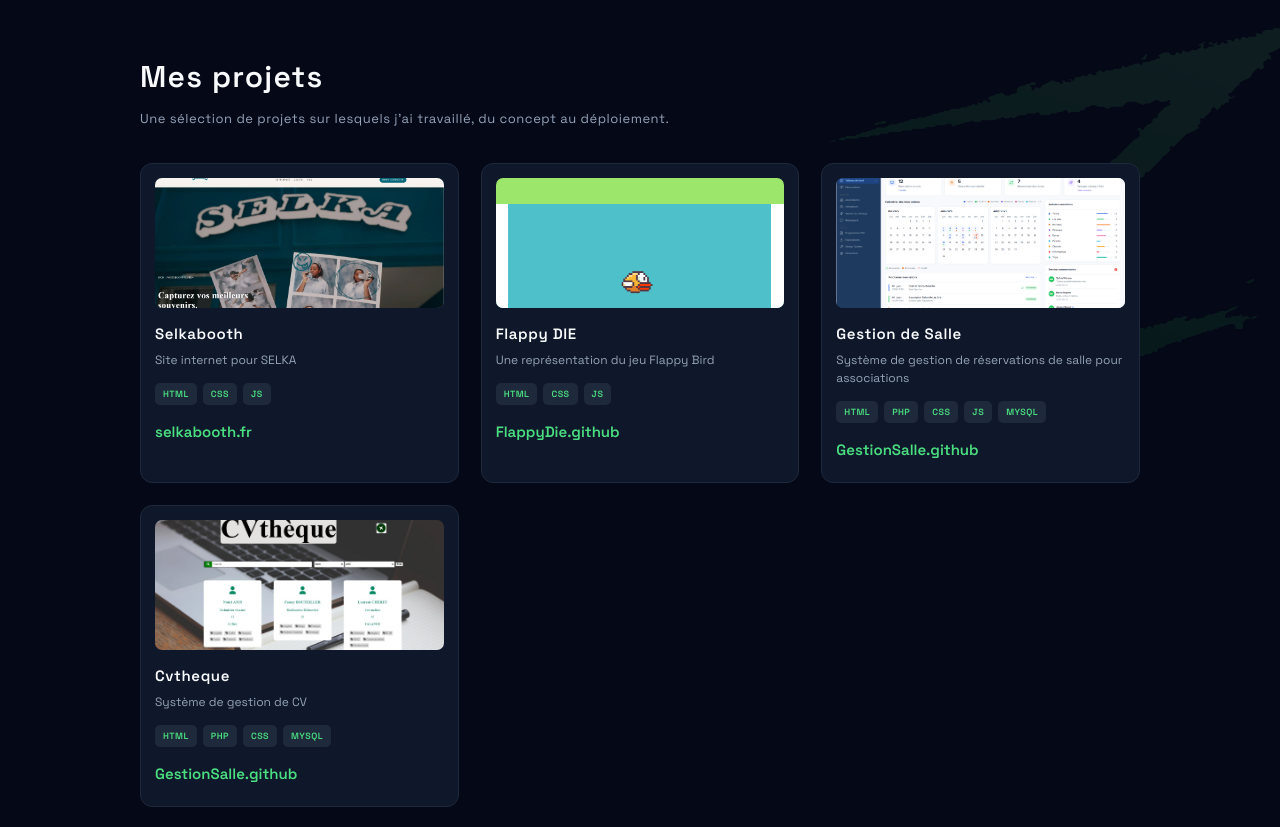
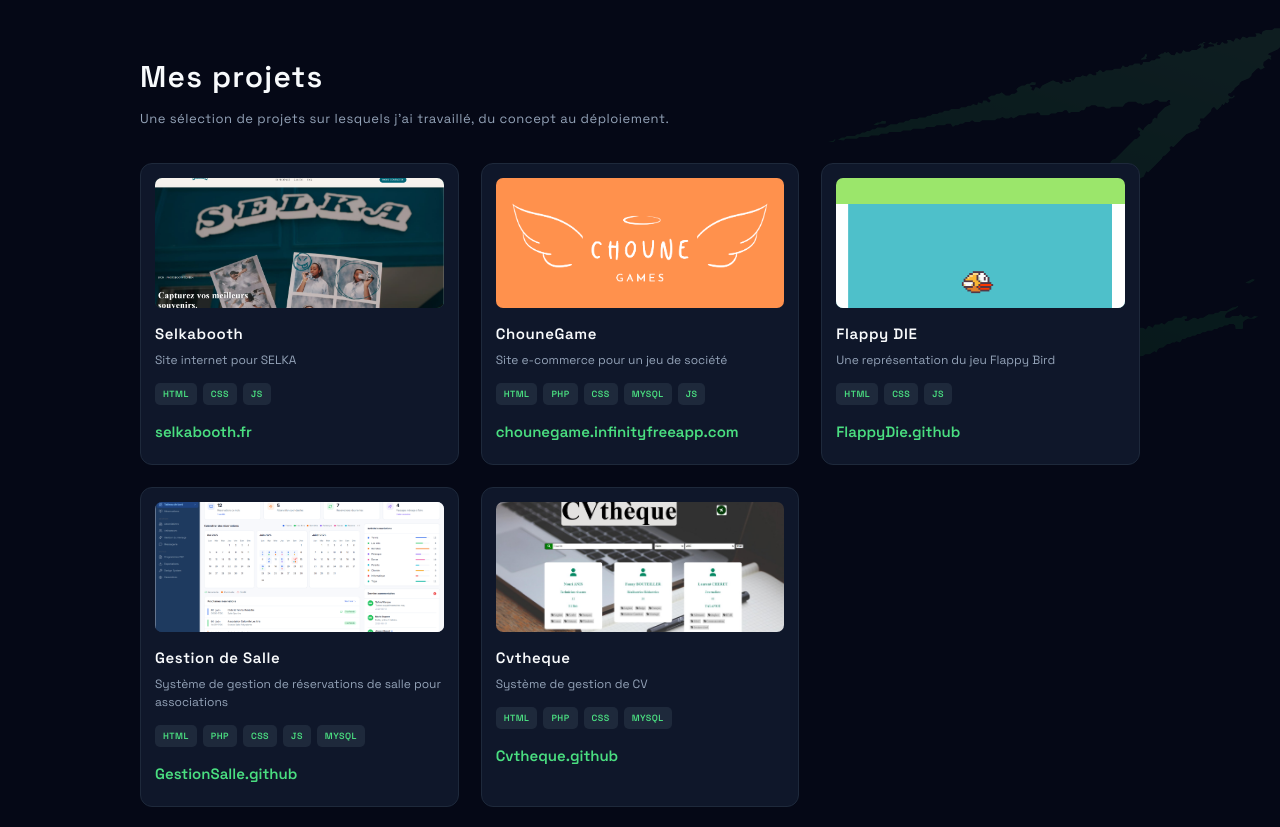
Before and after one commit to DorianLizaga-soro/PorteFolio, a plain HTML site: page index.html in a window 1280 px wide. Shown: the part 853-1680 px from the top of the page. Drawn offline with Linux system fonts and the light colour scheme.

Commit message:
ajout du projet chounegame

```diff
--- a/index.html
+++ b/index.html
@@ -71,9 +71,10 @@
     <p class="sub">Une sélection de projets sur lesquels j'ai travaillé, du concept au déploiement.</p>
     <div class="grid">
       <article class="card"><div class="th a">SELKA<img src="assets/images/projets/selkabooth.jpg" alt="SELKA" onerror="this.remove()"></div><h4>Selkabooth</h4><p>Site internet pour SELKA</p><div class="chips"><span>HTML</span><span>CSS</span><span>JS</span></div><a href="https://selkabooth.fr" target="_blank" rel="noopener">selkabooth.fr</a></article>
+      <article class="card"><div class="th d">Cvtheque<img src="assets/images/projets/ChouneGame.jpg" alt="ChouneGame" onerror="this.remove()"></div><h4>ChouneGame</h4><p>Site e-commerce pour un jeu de société</p><div class="chips"><span>HTML</span><span>PHP</span><span>CSS</span><span>MYSQL</span><span>JS</span></div><a href="https://chounegame.infinityfreeapp.com/home" target="_blank" rel="noopener">chounegame.infinityfreeapp.com</a></article>
       <article class="card"><div class="th b">Flappy DIE<img src="assets/images/projets/flappy-die.jpg" alt="Flappy DIE" onerror="this.remove()"></div><h4>Flappy DIE</h4><p>Une représentation du jeu Flappy Bird</p><div class="chips"><span>HTML</span><span>CSS</span><span>JS</span></div><a href="https://dorianlizaga-soro.github.io/FlappyDie/" target="_blank" rel="noopener">FlappyDie.github</a></article>
       <article class="card"><div class="th c">Calendrier<img src="assets/images/projets/gestion-salle.jpg" alt="Calendrier" onerror="this.remove()"></div><h4>Gestion de Salle</h4><p>Système de gestion de réservations de salle pour associations</p><div class="chips"><span>HTML</span><span>PHP</span><span>CSS</span><span>JS</span><span>MYSQL</span></div><a href="https://github.com/DorianLizaga-soro/Gestion_Reservations_Salle" target="_blank" rel="noopener">GestionSalle.github</a></article>
-      <article class="card"><div class="th d">Cvtheque<img src="assets/images/projets/Cvtheque.jpg" alt="Cvtheque" onerror="this.remove()"></div><h4>Cvtheque</h4><p>Système de gestion de CV</p><div class="chips"><span>HTML</span><span>PHP</span><span>CSS</span><span>MYSQL</span></div><a href="https://github.com/DorianLizaga-soro/Gestion_Reservations_Salle" target="_blank" rel="noopener">GestionSalle.github</a></article>
+      <article class="card"><div class="th d">Cvtheque<img src="assets/images/projets/Cvtheque.jpg" alt="Cvtheque" onerror="this.remove()"></div><h4>Cvtheque</h4><p>Système de gestion de CV</p><div class="chips"><span>HTML</span><span>PHP</span><span>CSS</span><span>MYSQL</span></div><a href="https://github.com/DorianLizaga-soro/CvthequeBdd-docker-" target="_blank" rel="noopener">Cvtheque.github</a></article>
     </div>
   </div>
 </section>
```
Also changed, not shown: assets/images/projets/ChouneGame.jpg (added).
